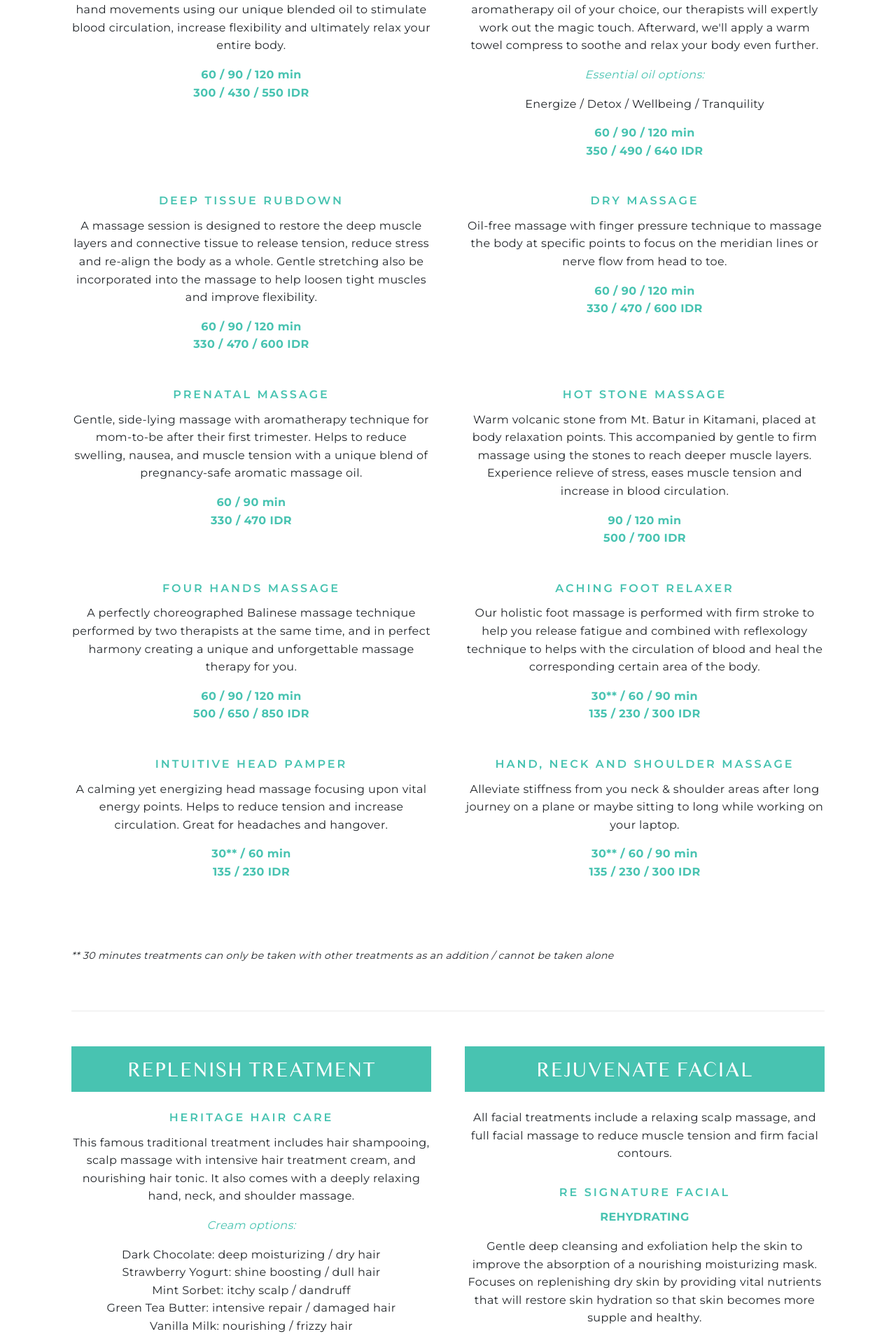
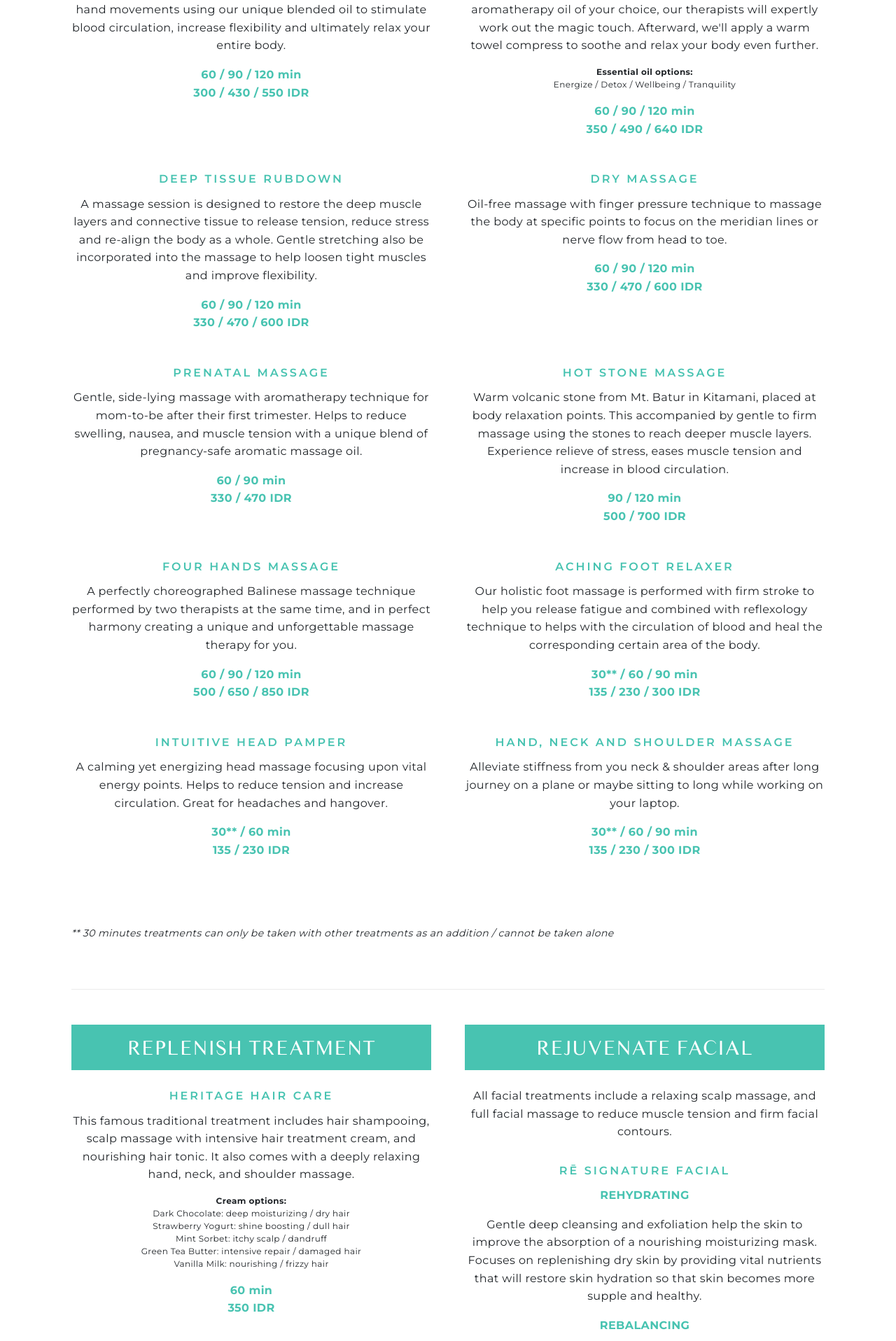
Before and after one commit to aldipee/redayspa, a Next.js app: page /treatment-menu in a window 1280 px wide. Shown: the part 803-2719 px from the top of the page at 70% size. Built offline with nearby package versions, Linux system fonts and the light colour scheme.

Commit message:
fixing font format

```diff
--- a/pages/treatment-menu.js
+++ b/pages/treatment-menu.js
@@ -89,14 +89,15 @@ export default function Home() {
                         300 / 430 / 550 IDR</p>
                     </div>
                     <div className='col-sm-6 mb30 mt-0 text-center'>
-                      <p className='sm-heading'>RE SIGNATURE MASSAGE</p>
+                      <p className='sm-heading'>RĒ SIGNATURE MASSAGE</p>
                       <p>
                         Let us transport you to a blissful relaxation with our signature massage technique. Starting with warm aromatherapy oil of your choice, our therapists will expertly work out the magic touch. Afterward, {`we'll`} apply a warm towel compress to soothe and relax your body even further.
                       </p>
-                      <p className='italic green'>
-                        Essential oil options:
+                      <p className='ft-12 lh-base'>
+                        <strong>Essential oil options:</strong>
+                        <br />
+                        Energize / Detox / Wellbeing / Tranquility
                       </p>
-                      <p>Energize / Detox / Wellbeing / Tranquility</p>
                       <p className='font-bold green'>
                         60 / 90 / 120 min
                         <br />
@@ -206,10 +207,9 @@ export default function Home() {
                         <p>
                           This famous traditional treatment includes hair shampooing, scalp massage with intensive hair treatment cream, and nourishing hair tonic. It also comes with a deeply relaxing hand, neck, and shoulder massage.
                         </p>
-                        <p className='italic green'>
-                          Cream options:
-                        </p>
-                        <p>
+                        <p className='ft-12 lh-base'>
+                          <strong>Cream options:</strong>
+                          <br />
                           Dark Chocolate: deep moisturizing / dry hair
                           <br />
                           Strawberry Yogurt: shine boosting / dull hair
@@ -269,7 +269,7 @@ export default function Home() {
                         </p>
                       </div>
                       <div className='text-center mb30'>
-                        <p className='sm-heading'>RE SIGNATURE FACIAL</p>
+                        <p className='sm-heading'>RĒ SIGNATURE FACIAL</p>
                         <p className='font-bold green'>REHYDRATING</p>
                         <p>
                           Gentle deep cleansing and exfoliation help the skin to improve the absorption of a nourishing moisturizing mask. Focuses on replenishing dry skin by providing vital nutrients that will restore skin hydration so that skin becomes more supple and healthy.
@@ -503,10 +503,13 @@ export default function Home() {
                         <p>
                           A staple ritual for spa-goers. A classic combination of full body massage and body scrub for a quick-fix; ease body soreness plus exfoliation for glowing skin.
                         </p>
-                        <p>
-                        Full body massage choice: Balinese Massage (+IDR 30 for deep / dry / signature massage)
+                        <p className='ft-12 lh-base'>
+                        <strong>Full body massage choice:</strong>
                         <br />
-                        Scrub choice: Lulur / Coffee / Coconut Vanilla
+                        Balinese Massage (+IDR 30 for Deep / Dry / RĒ Signature massage)
+                        <br />
+                        <strong>Scrub choice:</strong>
+                        <br />Lulur / Coffee / Coconut Vanilla
                         </p>
                         <p className='italic green'>Treatment Steps</p>
                         <p>
```
